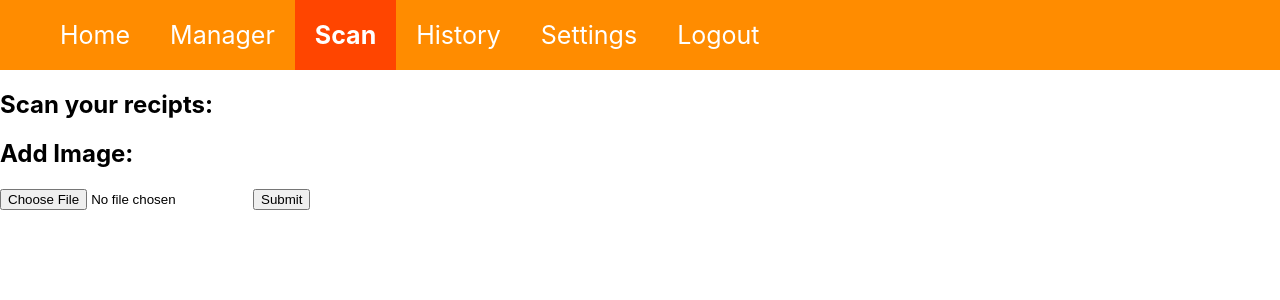
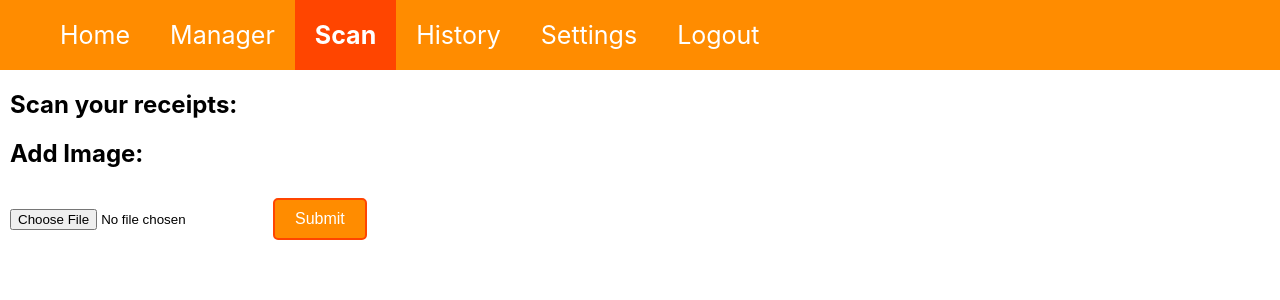
Before and after one commit to UoP-Team3D/ExpensEase, a React (Create React App) app in the folder frontend/: page /scan in a window 1280 px wide. Shown: the top 300 px of the page. Built offline with nearby package versions, Linux system fonts and the light colour scheme.

Commit message:
made scan page and updated css file

```diff
--- a/frontend/public/index.html
+++ b/frontend/public/index.html
@@ -25,7 +25,7 @@
       work correctly both with client-side routing and a non-root public URL.
       Learn how to configure a non-root public URL by running `npm run build`.
     -->
-    <title>React App</title>
+    <title>Expensease</title>
   </head>
   <body>
     <noscript>You need to enable JavaScript to run this app.</noscript>
--- a/frontend/src/nodes/general.css
+++ b/frontend/src/nodes/general.css
@@ -1,3 +1,7 @@
+article {
+  margin: 0 10px;
+}
+
 /* Modify the .grid class to have 3 equal columns */
 .grid {
   display: grid;
@@ -330,6 +334,32 @@
   cursor: pointer;
 }
 
+button {
+  background-color: darkorange;
+  color: white;
+  padding: 10px 20px;
+  border: 2px solid orangered; /* Solid black border */
+  border-radius: 5px;
+  cursor: pointer;
+  font-size: 16px;
+  text-decoration: none; /* Removes underline from links */
+  display: inline-block; /* Ensures proper spacing and alignment */
+  text-align: center; /* Centers text within the button/link */
+  transition: background-color 0.3s, color 0.3s;
+  margin: 10px;
+}
+
+button a {
+  text-decoration: none;
+  color: white;
+}
+
+
+button:hover {
+  background-color: #e65c00; /* Slightly darker shade of dark orange for hover effect */
+  color: #ffffff;
+}
+
 /*when screen is smalle than 500px wide, the changes under will take place*/
 @media (max-width:500px){
   .grid{
--- a/frontend/src/nodes/scan/scan.js
+++ b/frontend/src/nodes/scan/scan.js
@@ -1,41 +1,92 @@
 import React, { useState } from "react";
 
 const Scan = () => {
-
-    const [image, setImage] = useState(null);
+    const [file, setFile] = useState(null);
+    const [imagePreviewUrl, setImagePreviewUrl] = useState("");
+    const [uploadStatus, setUploadStatus] = useState("");
 
     const handleFileChange = (event) => {
         const file = event.target.files[0];
+        if (file) {
             const reader = new FileReader();
-
-        reader.onload = (event) => {
-        setImage(event.target.result);
+            reader.onloadend = () => {
+                setImagePreviewUrl(reader.result);
+            };
+            reader.readAsDataURL(file);
+            setFile(file);
+        }
     };
 
-        reader.readAsDataURL(file);
+    const handleSubmit = async () => {
+        if (!file) {
+            alert("Please select a file first!");
+            return;
+        }
+
+        const formData = new FormData();
+        formData.append('receipt_image', file);
+        setUploadStatus("Uploading...");
+
+        try {
+            // Upload the receipt
+            const uploadResponse = await fetch('http://127.0.0.1:5000/api/v1/receipt/upload', {
+                method: 'POST',
+                body: formData,
+            });
+            const uploadData = await uploadResponse.json();
+
+            if (!uploadResponse.ok) {
+                throw new Error(uploadData.message || "Upload failed");
+            }
+
+            // Save the receipt with additional data
+            setUploadStatus("Saving receipt...");
+            const saveResponse = await fetch('http://127.0.0.1:5000/api/v1/receipt/save_receipt', {
+                method: 'POST',
+                headers: {
+                    'Content-Type': 'application/json'
+                },
+                body: JSON.stringify({
+                    receipt_id: uploadData.data.receipt_id,
+                    description: "Received from Scan", // Static description, replace as needed
+                    total_price: uploadData.data.total_price, // Assuming total_price is returned from upload
+                    category: "General" // Static category, replace as needed
+                })
+            });
+            const saveData = await saveResponse.json();
+
+            if (!saveResponse.ok) {
+                throw new Error(saveData.message || "Save failed");
+            }
+
+            setUploadStatus("Receipt processed and saved successfully!");
+        } catch (error) {
+            setUploadStatus(`Error: ${error.message}`);
+        }
     };
 
-    return(
+    return (
         <article>
-            <h1> Scan your recipts:</h1>
+            <h1>Scan your receipts:</h1>
             <div>
-            <h2>Add Image: </h2>
+                <h2>Add Image:</h2>
                 <input
                     type="file"
                     accept="image/*"
                     capture="camera"
-                onChange={handleFileChange}/>
-
-            <button>Submit</button>
-            {image && (
+                    onChange={handleFileChange}
+                />
+                <button onClick={handleSubmit}>Submit</button>
+                {imagePreviewUrl && (
                     <div>
                         <h3>Preview:</h3>
-                <img src={image} alt="Preview" style={{ maxWidth: '50%' }} />
+                        <img src={imagePreviewUrl} alt="Preview" style={{ maxWidth: '50%' }} />
                     </div>
                 )}
+                {uploadStatus && <p>{uploadStatus}</p>}
             </div>
         </article>
-    )
-}
+    );
+};
 
 export default Scan;
```
Lines whose indentation alone changed are shown as unchanged.
